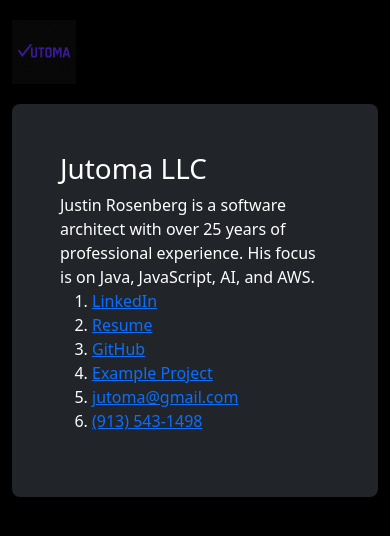
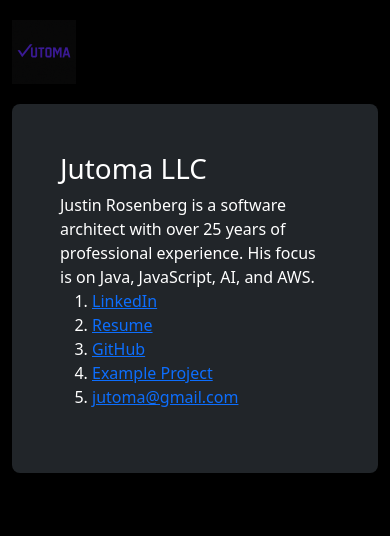
Before and after one commit to JustinKSU/jutoma.com, a React (Create React App) app: page / in a window 390 px wide. Shown: the top 536 px of the page. Built offline with nearby package versions, Linux system fonts and the light colour scheme.

Commit message:
Remove phone

```diff
--- a/src/components/home/HomePage.js
+++ b/src/components/home/HomePage.js
@@ -12,7 +12,6 @@ const HomePage = () => (
             <li><a href="https://github.com/JustinKSU">GitHub</a></li>
             <li><a href="https://managescripts.com">Example Project</a></li>
             <li><a href="mailto:jutoma@gmail.com">jutoma@gmail.com</a></li>
-            <li><a href="tel:+19135431498">(913) 543-1498</a></li>
         </ol>
     </div>
 );
```
